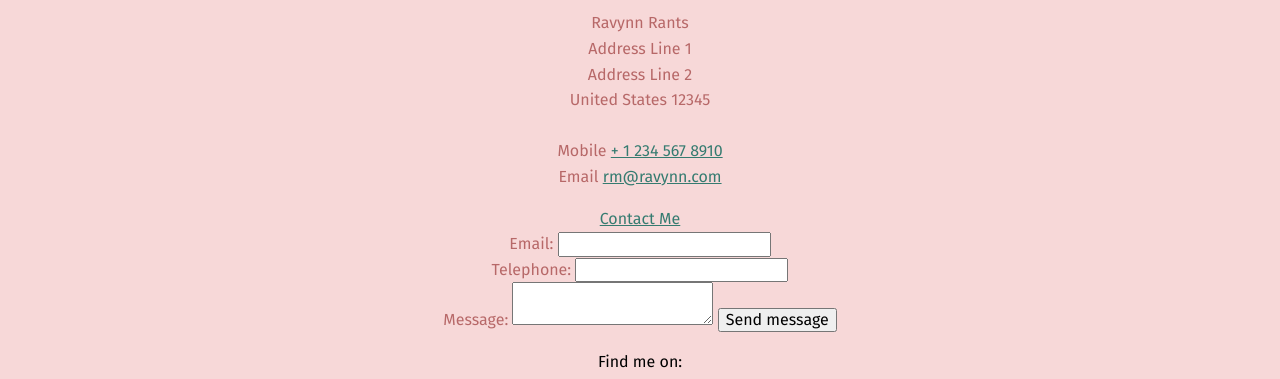
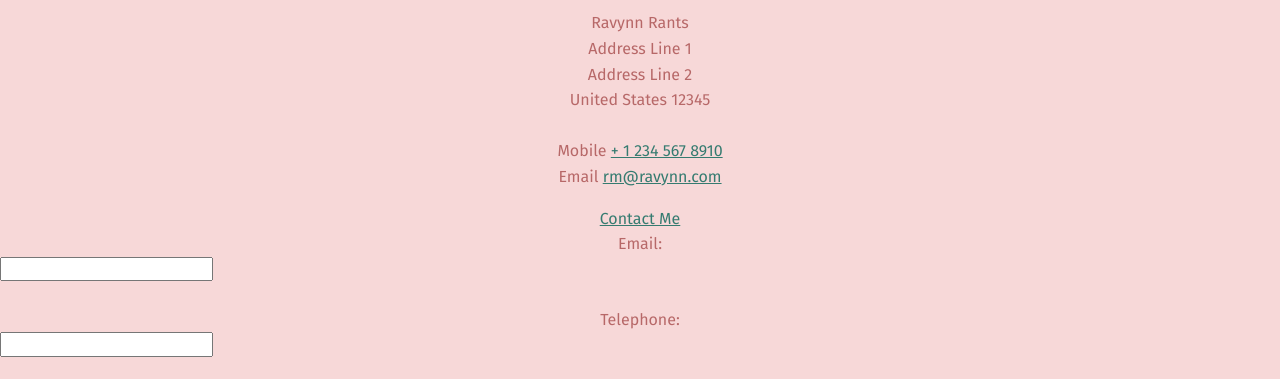
Before and after one commit to theravynn/RM-Exercise-1.10-Portfolio-Site-REVISED, a plain HTML site: page contact.html in a window 1280 px wide. Shown: the part 145-524 px from the top of the page. Drawn offline with nearby package versions, Linux system fonts and the light colour scheme; a web font is replaced by a local one.

Commit message:
label block

```diff
--- a/css/style.production.css
+++ b/css/style.production.css
@@ -106,6 +106,11 @@ a {
   :active {
     color: var(--link-color-lighter);
   }
+
+  .standard-label, input, textarea {
+    display: block;
+  }
+
 
 /*------------BUTTON------------*/
 
--- a/css/styles.css
+++ b/css/styles.css
@@ -99,6 +99,11 @@ a {
   :active {
     color: var(--link-color-lighter);
   }
+
+  .standard-label, input, textarea {
+    display: block;
+  }
+
 
 /*------------BUTTONS------------*/
 
```
